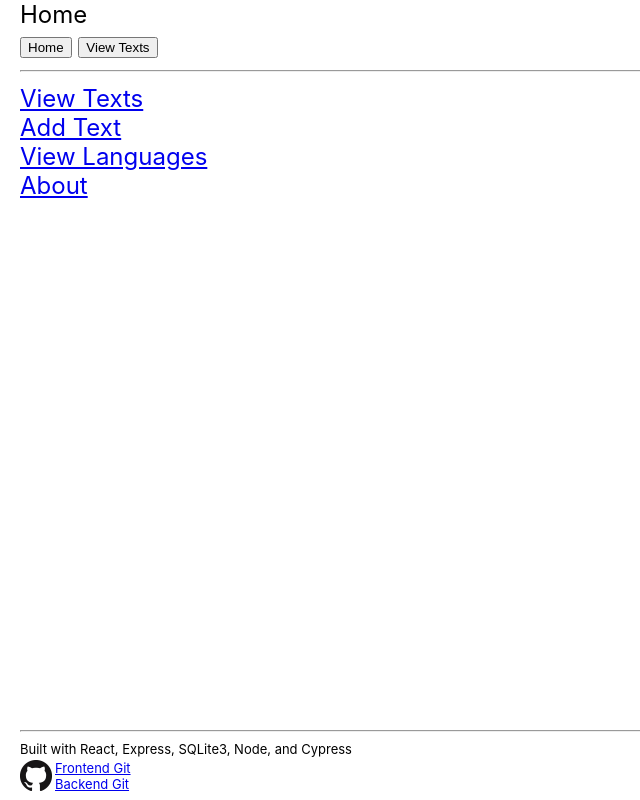
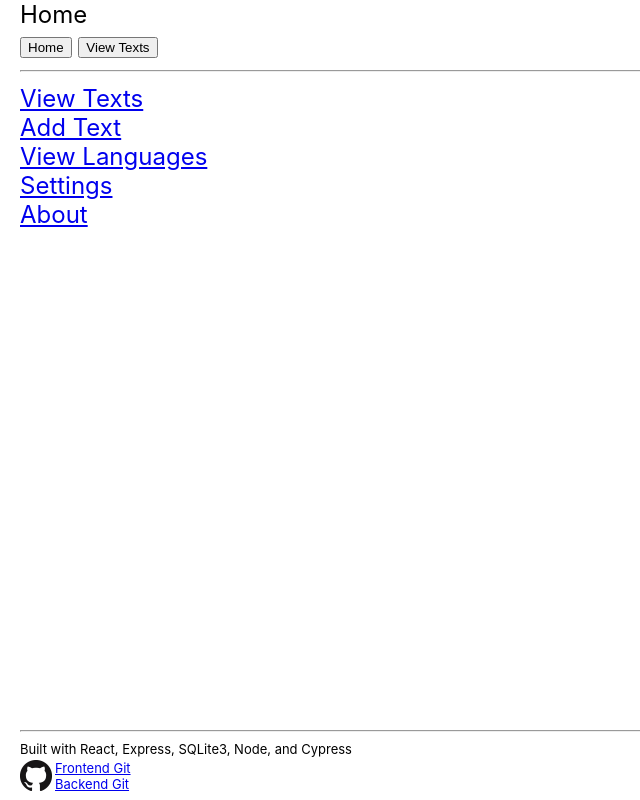
Before and after one commit to IsaacYocum/learn-lang, a React (Create React App) app: page / in a window 1280 px wide. Shown: the whole page, without its empty margins (0-640 px from the left). Built offline with nearby package versions, Linux system fonts and the light colour scheme.

Commit message:
Add settings

```diff
--- a/src/App.js
+++ b/src/App.js
@@ -8,6 +8,7 @@ import Header from './components/Header';
 import Home from './components/Home.js';
 import ViewLanguage from './components/language/ViewLanguage';
 import ViewLanguages from './components/language/ViewLanguages';
+import { Settings } from './components/settings/Settings';
 import AddText from './components/text/AddText';
 import EditText from './components/text/EditText';
 import ViewTexts from './components/text/ViewTexts';
@@ -51,6 +52,9 @@ const App = () => {
             <Route path="/about">
               <About />
             </Route>
+            <Route path="/settings">
+              <Settings />
+            </Route>
             <Route path="/">
               <Home />
             </Route>
--- a/src/components/Home.js
+++ b/src/components/Home.js
@@ -20,6 +20,8 @@ const Home = () => {
                 <br></br>
                 <Link to="/languages">View Languages</Link>
                 <br></br>
+                <Link to="/settings">Settings</Link>
+                <br></br>
                 <Link to="/about">About</Link>
             </nav>
         </div>
--- /dev/null
+++ b/src/components/settings/Settings.js
@@ -0,0 +1,15 @@
+import React, { useContext, useEffect } from 'react'
+import HeaderContext from '../../contexts/HeaderContext'
+
+export const Settings = () => {
+    const { setHeaderState } = useContext(HeaderContext);
+    useEffect(() => {
+        setHeaderState({
+            title: 'Settings'
+        })
+    })
+
+    return (
+        <div>Settings</div>
+    )
+}
--- a/src/components/text/ViewTexts.css
+++ b/src/components/text/ViewTexts.css
@@ -10,6 +10,10 @@ a {
     margin-right: 5px;
 }
 
+.viewTexts {
+    width: 100%;
+}
+
 /* .hidden {
     margin-right: 5px;
     display: none;
--- a/src/components/text/ViewTexts.js
+++ b/src/components/text/ViewTexts.js
@@ -6,6 +6,7 @@ import TableContainer from '@mui/material/TableContainer';
 import TableHead from '@mui/material/TableHead';
 import TableRow from '@mui/material/TableRow';
 import axios from 'axios';
+import './ViewTexts.css'
 import React, { useContext, useEffect, useState } from 'react';
 import { Link, useHistory } from "react-router-dom";
 import HeaderContext from '../../contexts/HeaderContext';
@@ -62,7 +63,7 @@ const ViewTexts = () => {
     }
 
     return (
-        <div>
+        <div className="viewTexts">
             <label>Select language: </label>
             <select value={language} onChange={handleSelectChange}>
                 {languages.map((language, i) => {
```
Also changed, not shown: src/components/Footer.js (+12 -3 lines).
